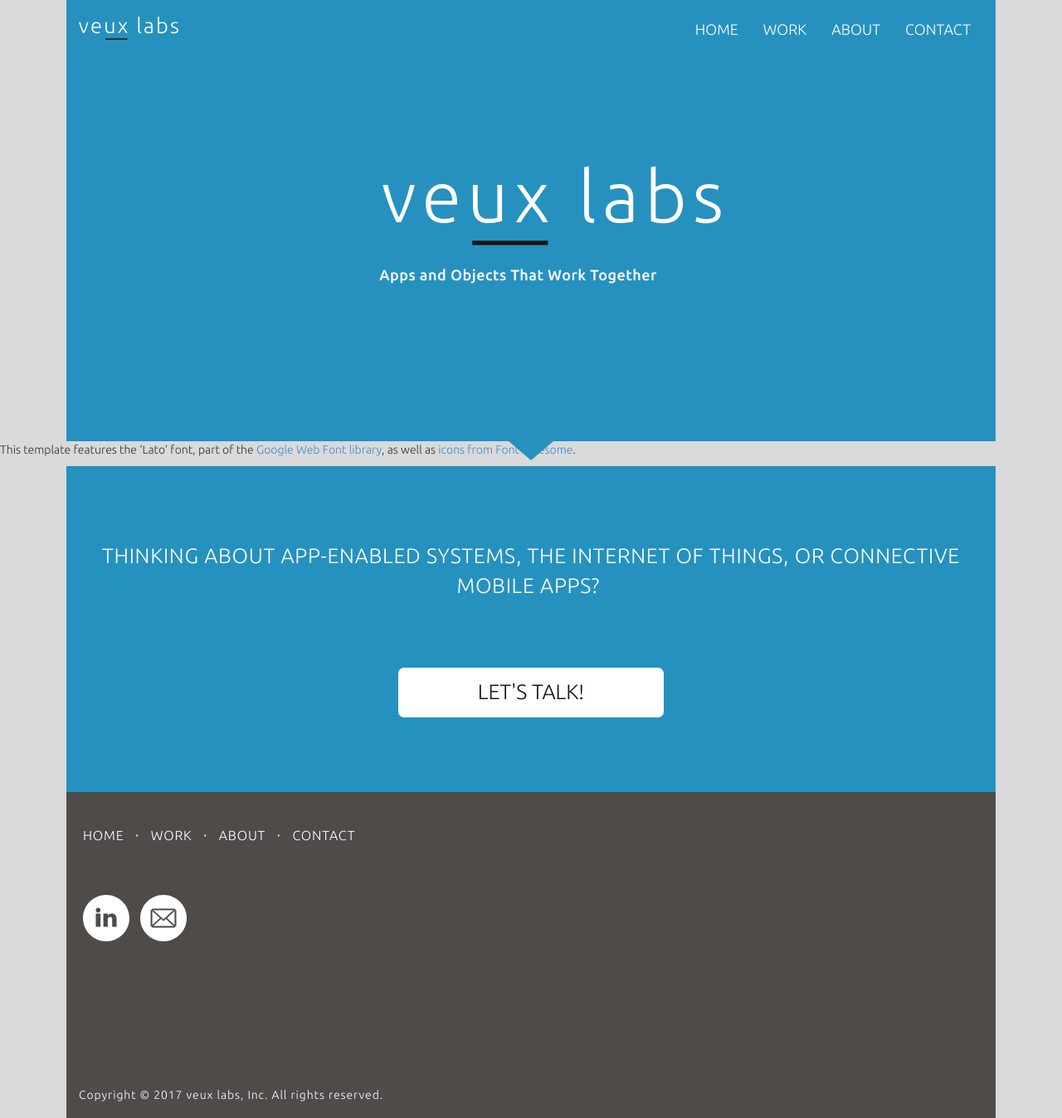
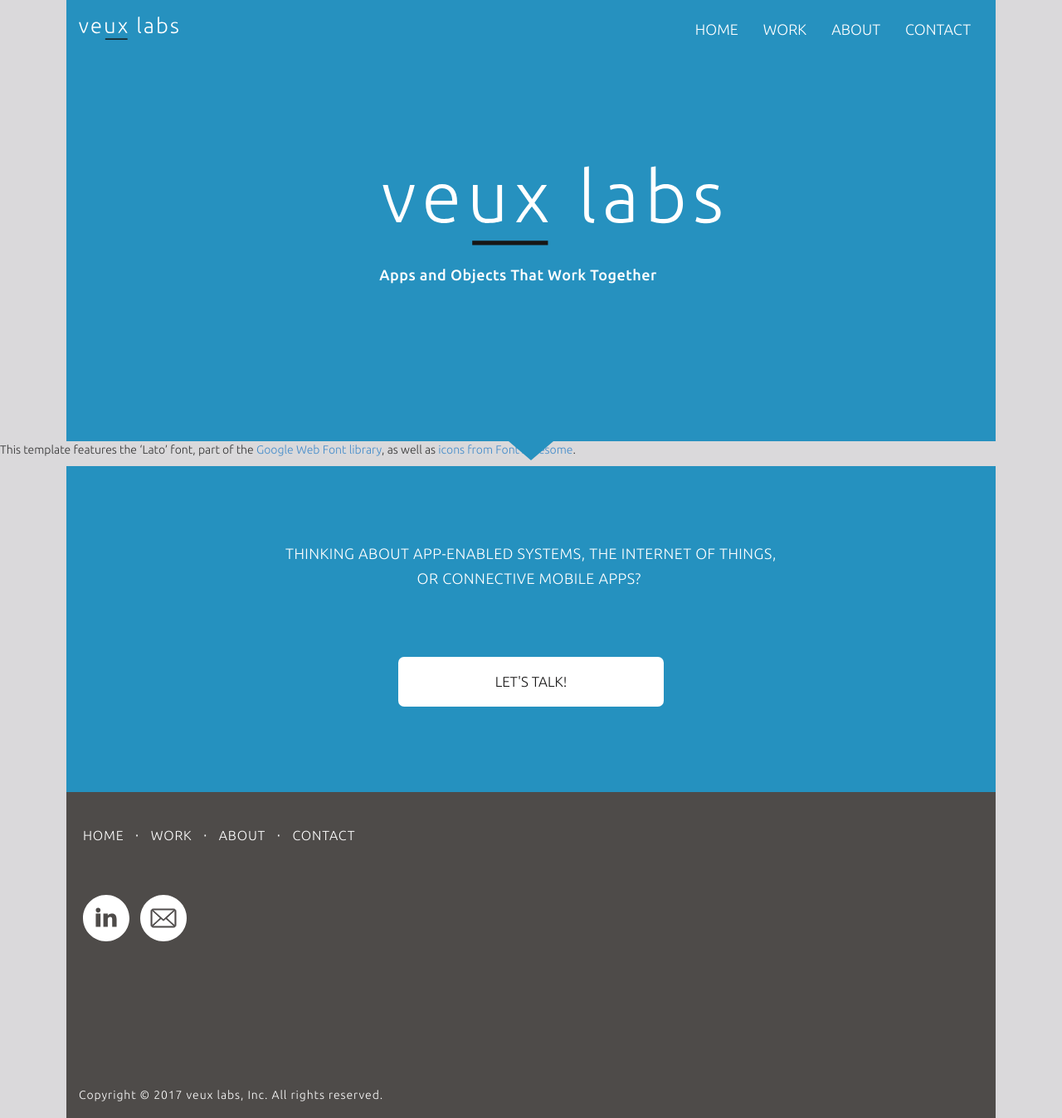
Before and after one commit to VeuxLabs/VeuxLabs.github.io, a Jekyll site: the page built from _posts/2014-09-23-services-3.markdown, in a window 1280 px wide and 1348 px high. Shown: the whole window at 83% size. Built offline with Jekyll 4.4.1, drawn with Linux system fonts in a browser that asks for light colours; comment, search, counter and statistics services are not loaded.

Commit message:
Styling Fixes in general

```diff
--- a/_includes/footer_top.html
+++ b/_includes/footer_top.html
@@ -5,7 +5,7 @@
             OR CONNECTIVE MOBILE APPS?
         </div>
         <div class="button">
-            <button>LET'S TALK!</button>
+            <button onclick="location.href='/contact/'">LET'S TALK!</button>
         </div>
     </div>
 </div>
--- a/about.html
+++ b/about.html
@@ -42,7 +42,7 @@ h_title: Veux Partners
 			</div>
 		</div>
 		<div>
-			<div class="oval">
+			<div style="background-color: transparent" class="oval">
 				<img class="img-responsive" src="../img/steveBrown.svg" />
 			</div>
 			<div class="desc">
--- a/css/landing-page.css
+++ b/css/landing-page.css
@@ -213,7 +213,7 @@ h6 {
     background-color: transparent;
 }
 .navbar-default .navbar-nav>li>a:hover, .navbar-default .navbar-nav>li>a:focus {
-    color: #e6ea59;
+   color: #171616;
 }
 
 .navbar-nav.navbar-right {
@@ -612,7 +612,6 @@ h6 {
     .design .section3-text {
         width: 469px;
         float: right;
-        margin-top: -100px;
     }
     .design h2 {
         font-size: 18px;
@@ -759,15 +758,15 @@ footer .first-row .col-md-12 {
 }
 
 footer .first-row .text {
-    color: white;
+    font-family: 'Ubuntu';
+    font-size: 18px;
+    font-weight: 300;
+    line-height: 30px;
+    letter-spacing: 0.5px;
     text-align: center;
-    font-family: Ubuntu;
-    font-size: 25.2px;
-    font-weight: 300;
-    font-style: normal;
-    font-stretch: normal;
-    line-height: 1.44;
-    letter-spacing: 0.7px;
+    color: #ffffff;
+    max-width: 615px;
+    margin: 0 auto;
 }
 
 footer .first-row .button {
@@ -782,13 +781,11 @@ footer .first-row .button button {
     border-radius: 7px;
     background-color: #ffffff;
     font-family: 'Ubuntu';
+    font-size: 17px;
+    font-weight: 300;
+    line-height: 24.6px;
+    letter-spacing: normal;
     color: #171616;
-    font-size: 25.2px;
-    font-weight: 300;
-    font-style: normal;
-    font-stretch: normal;
-    line-height: 1.44;
-    letter-spacing: normal;
     text-align: center;
     border: none;
 }
@@ -906,7 +903,7 @@ p.copyright {
 
 @media only screen and (min-width: 992px) {
     .product-development .col-lg-9 {
-        width: 70%;
+        width: 60%;
     }
 }
 
@@ -1179,6 +1176,9 @@ p.copyright {
 
 .our-team.contact .office {
     color: white;
+    margin-bottom: 30px;
+    float: left;
+    width: 100%;
 }
 
 .our-team.contact .office i {
```
